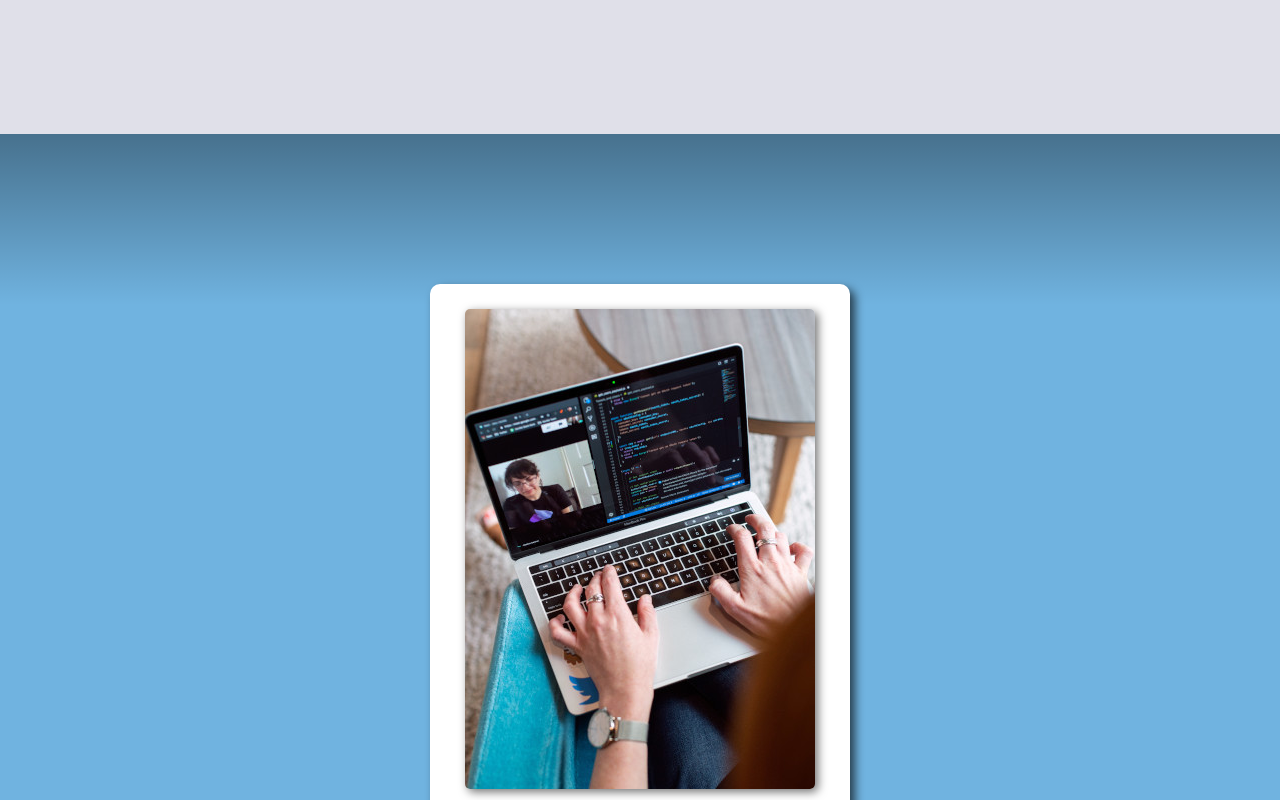
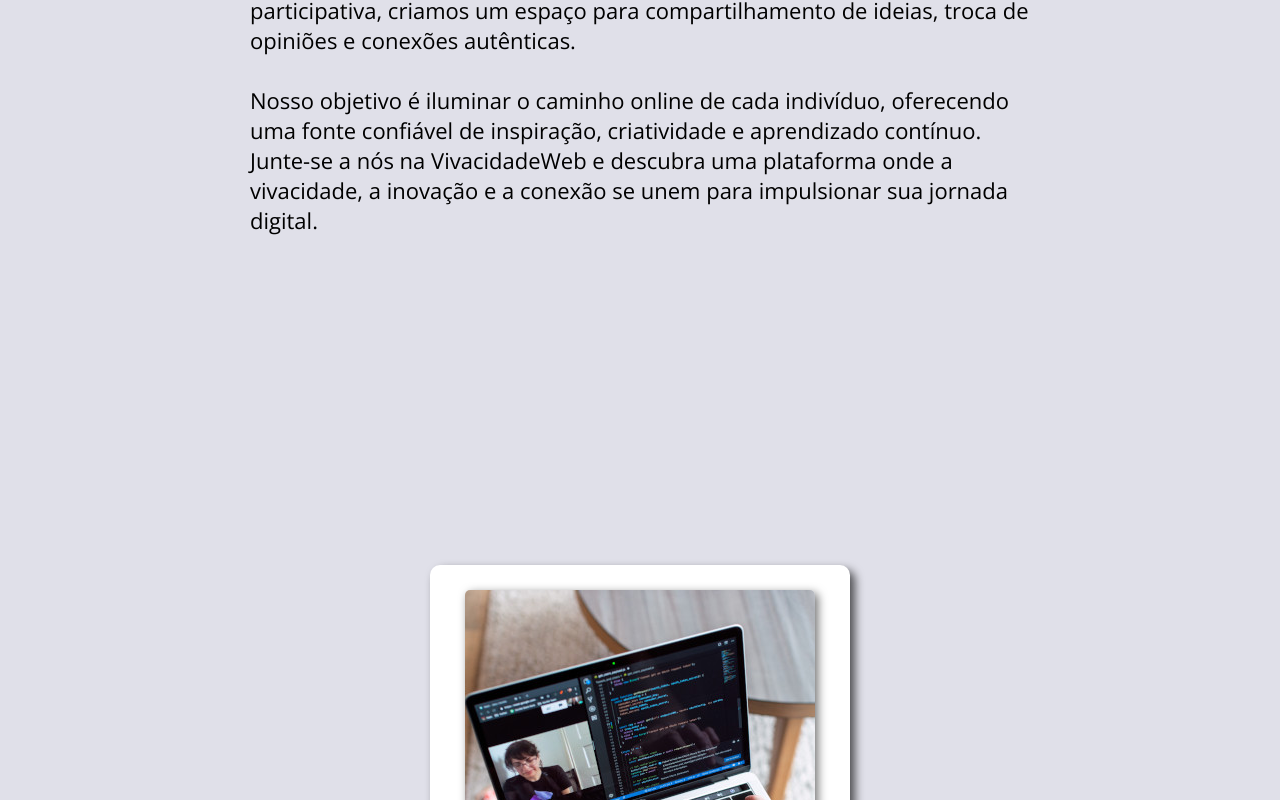
Before and after one commit to DouglasMatos17/Page-VivacidadeWeb-ficticia, a plain HTML site: page index.html in a window 1280 px wide. Shown: the part 1400-2200 px from the top of the page. Drawn offline with nearby package versions, Linux system fonts and the light colour scheme.

Commit message:
Alteração de navegação e estilo

```diff
--- a/index.html
+++ b/index.html
@@ -31,7 +31,7 @@
     <section class="conteudo" id="sobre">
         <div>
             <h1>Sobre</h1>
-            <p>A VivacidadeWeb é uma empresa inovadora que está redefinindo o cenário online.<br> Com uma abordagem única e apaixonada, oferecemos uma plataforma vibrante e envolvente para todos aqueles que buscam inspiração, conhecimento e conexões significativas. Nossa missão é proporcionar uma experiência online excepcional, onde os usuários possam explorar um mundo de possibilidades e se envolver em conteúdos relevantes e cativantes. Desde as últimas tendências tecnológicas até as maravilhas da arte, cultura e empreendedorismo, a VivacidadeWeb está constantemente alimentando a curiosidade e oferecendo insights perspicazes. Com uma comunidade ativa e participativa, criamos um espaço para compartilhamento de ideias, troca de opiniões e conexões autênticas. Nosso objetivo é iluminar o caminho online de cada indivíduo, oferecendo uma fonte confiável de inspiração, criatividade e aprendizado contínuo. Junte-se a nós na VivacidadeWeb e descubra uma plataforma onde a vivacidade, a inovação e a conexão se unem para impulsionar sua jornada digital.</p>
+            <p>A VivacidadeWeb é uma empresa inovadora que está redefinindo o cenário online. Com uma abordagem única e apaixonada, oferecemos uma plataforma vibrante e envolvente para todos aqueles que buscam inspiração, conhecimento e conexões significativas.<br><br> Nossa missão é proporcionar uma experiência online excepcional, onde os usuários possam explorar um mundo de possibilidades e se envolver em conteúdos relevantes e cativantes. Desde as últimas tendências tecnológicas até as maravilhas da arte, cultura e empreendedorismo, a VivacidadeWeb está constantemente alimentando a curiosidade e oferecendo insights perspicazes. Com uma comunidade ativa e participativa, criamos um espaço para compartilhamento de ideias, troca de opiniões e conexões autênticas.<br><br> Nosso objetivo é iluminar o caminho online de cada indivíduo, oferecendo uma fonte confiável de inspiração, criatividade e aprendizado contínuo. Junte-se a nós na VivacidadeWeb e descubra uma plataforma onde a vivacidade, a inovação e a conexão se unem para impulsionar sua jornada digital.</p>
         </div>
     </section>
 
@@ -64,8 +64,8 @@
     <footer id="contatos">
             <div class="container">
               <ul class="contact-list">
-                <li><a href="#"><i class="fa fa-phone"></i> 0800-3456-7890</a></li>
-                <li><a href="#"><i class="fa fa-envelope"></i> contato@vivacidadeweb.com</a></li>
+                <li><a href="#"><i class="fa fa-phone"></i> 0800-0000-0000</a></li>
+                <li><a href="#"><i class="fa fa-envelope"></i> contato@vivacidadeweb_ficticia.com</a></li>
                 <li><a href="#"><i class="fa fa-facebook"></i> Facebook</a></li>
                 <li><a href="#"><i class="fa fa-twitter"></i> Twitter</a></li>
                 <li><a href="#"><i class="fa fa-instagram"></i> Instagram</a></li>
--- a/style.css
+++ b/style.css
@@ -1,4 +1,6 @@
 @import url('https://fonts.googleapis.com/css2?family=Bebas+Neue&family=Heebo:wght@400;900&display=swap'); /* Bebas Neue 400, Heebo 400 e 900*/
+@import url('https://fonts.googleapis.com/css2?family=Open+Sans&display=swap');
+@import url('https://fonts.googleapis.com/css2?family=Roboto&display=swap');
 
 *{
     margin: 0;
@@ -9,9 +11,10 @@
 }
 
 body{
-    width: 100%;
+    max-width: 1920px;
+    min-width: 360px;
     color: white;
-    background-color: aquamarine;
+    background-color: rgba(0, 0, 0, 0.575);
 }
 
 a{
@@ -21,6 +24,7 @@ a{
 .nav{
     position: fixed;
     width: 100%;
+    max-width: 1920px;
     display: flex;
     align-items: center;
     justify-content: center;
@@ -97,7 +101,7 @@ a{
     justify-content: center;
     padding: 180px;
     padding-inline: 350px;
-    font-family: Bebas Neue;
+    font-family: 'Open Sans', sans-serif;
     color: black;
     background-color: #e0e0e9;
 }
@@ -123,14 +127,13 @@ a{
 
 
 .noticias{
-    background: rgb(94,0,255);
-    background: linear-gradient(360deg, rgba(94,0,255,0) 90%, rgba(0,0,0,0.36738445378151263) 100%, rgba(0,0,0,1) 100%);
-    background-color: rgb(112, 179, 224);
+    background-color: #e0e0e9;
     display: flex;
     align-items: center;
     justify-content: center;
     padding: 150px;
     gap: 40px;
+    font-family: 'Roboto', sans-serif;
 }
 
 .noticias div{
```
